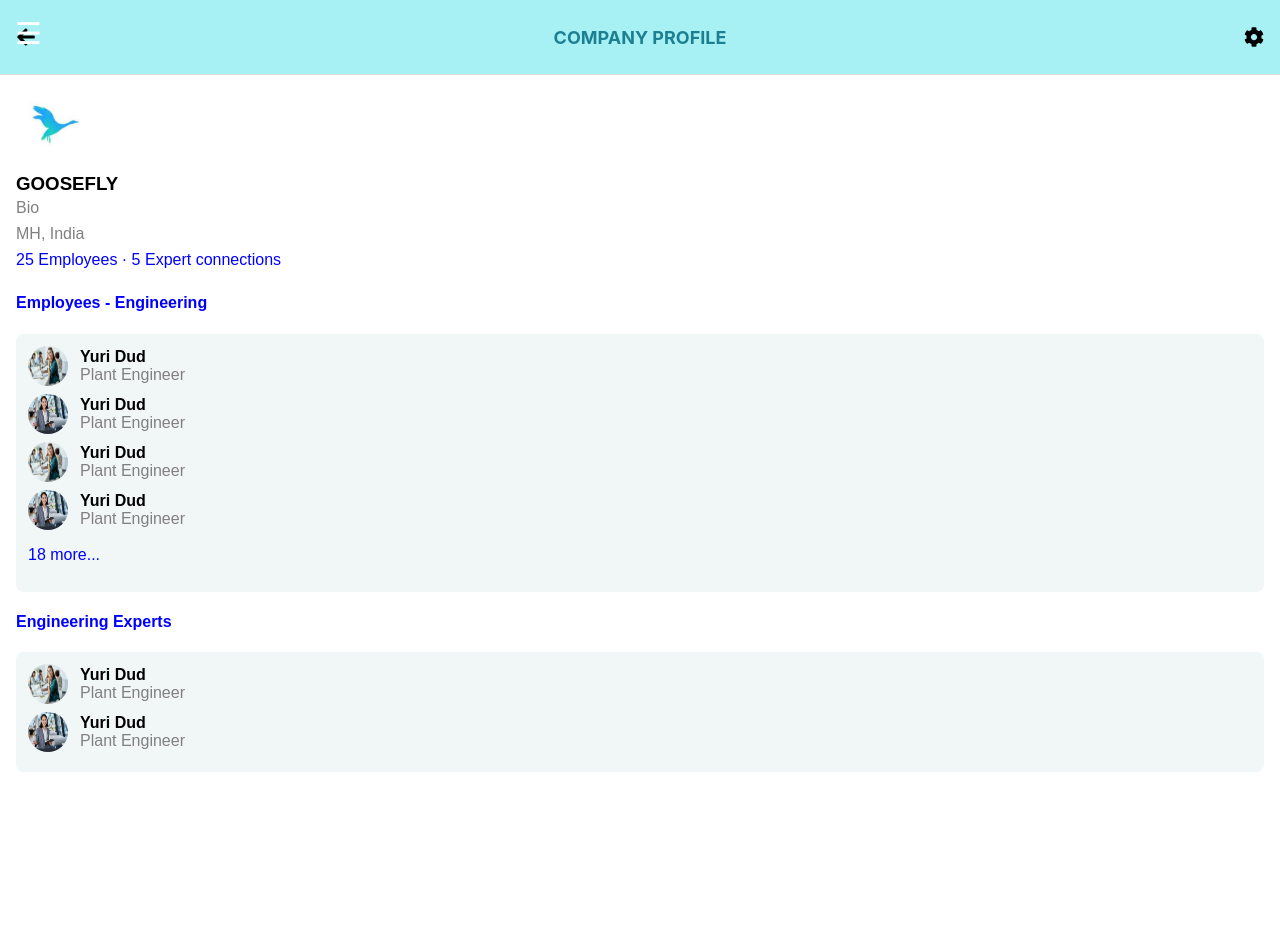
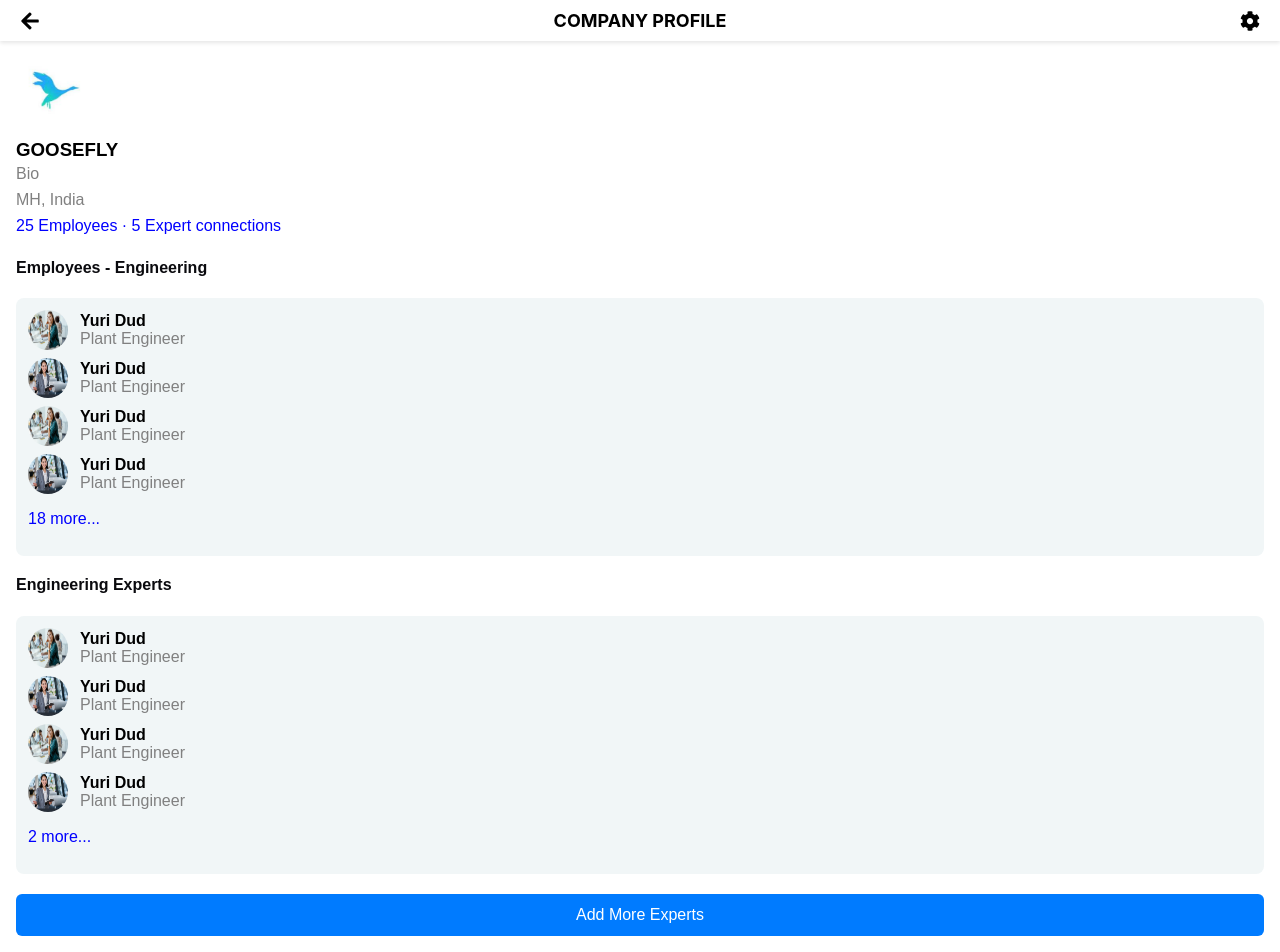
Before and after one commit to Anu-joseph1/goosefly_frontend, a React (Create React App) app: page /organization in a window 1280 px wide. Before the commit the page ends 800 px from the top, so only its background shows below. Built offline with nearby package versions, Linux system fonts and the light colour scheme.

Commit message:
org_page_modify

```diff
--- a/src/App.js
+++ b/src/App.js
@@ -1,12 +1,12 @@
 import React, { useState } from 'react';
-import { BrowserRouter as Router, Routes, Route } from 'react-router-dom';
+import { BrowserRouter as Router, Routes, Route, useLocation } from 'react-router-dom';
 import './App.css';
 import TopBar from './components/Topbar';
 import SideNav from './components/SideNav';
 import Page1 from './pages/Page1';
 import Page2 from './pages/Page2';
 import Page3 from './pages/Page3';
-import Page4 from './pages/page4';
+import Page4 from './pages/Page4';
 
 function App() {
   const [isOpen, setIsOpen] = useState(false);
@@ -17,9 +17,25 @@ function App() {
 
   return (
     <Router>
+      <AppContent isOpen={isOpen} toggleMenu={toggleMenu} />
+    </Router>
+  );
+}
+
+// Separate component to use useLocation hook
+function AppContent({ isOpen, toggleMenu }) {
+  const location = useLocation();
+
+  // Conditionally render TopBar based on the route
+  const shouldShowTopBar = location.pathname !== "/organization";
+
+  // Conditionally render SideNav based on the route
+  const shouldShowSideNav = location.pathname !== "/organization";
+
+  return (
     <div className="App">
-        <TopBar />
-        <SideNav isOpen={isOpen} toggleMenu={toggleMenu} />
+      {shouldShowTopBar && <TopBar />} {/* Show TopBar only if not on the organization page */}
+      {shouldShowSideNav && <SideNav isOpen={isOpen} toggleMenu={toggleMenu} />} {/* Show SideNav only if not on the organization page */}
       <div className="content">
         <Routes>
           <Route path="/" element={<Page1 isOpen={isOpen} />} />
@@ -29,7 +45,6 @@ function App() {
         </Routes>
       </div>
     </div>
-    </Router>
   );
 }
 
--- /dev/null
+++ b/src/components/OrganizationTopBar.css
@@ -0,0 +1,19 @@
+.organization-topbar {
+    display: flex;
+    align-items: center;
+    justify-content: space-between;
+    padding: 10px 20px;
+    background-color: #fff;
+    box-shadow: 0 2px 4px rgba(0, 0, 0, 0.1);
+  }
+
+  .organization-topbar .icon {
+    font-size: 20px;
+    cursor: pointer;
+  }
+
+  .organization-topbar .title {
+    font-size: 18px;
+    font-weight: bold;
+    margin: 0;
+  }
--- /dev/null
+++ b/src/components/OrganizationTopBar.js
@@ -0,0 +1,18 @@
+import React from "react";
+import { useNavigate } from "react-router-dom";
+import { FaArrowLeft, FaCog } from "react-icons/fa"; // Import icons
+import "./OrganizationTopBar.css"; // Create a new CSS file for styling
+
+const OrganizationTopBar = () => {
+  const navigate = useNavigate(); // For back navigation
+
+  return (
+    <div className="organization-topbar">
+      <FaArrowLeft className="icon" onClick={() => navigate(-1)} />
+      <h2 className="title">COMPANY PROFILE</h2>
+      <FaCog className="icon" />
+    </div>
+  );
+};
+
+export default OrganizationTopBar; // Ensure this is a default export
--- a/src/pages/Page3.css
+++ b/src/pages/Page3.css
@@ -33,7 +33,8 @@
 }
 
 .section-title {
-    color: blue;
+  color: rgb(10, 10, 14);
+  margin-top: 20px;
 }
 
 .section {
@@ -70,3 +71,21 @@
   color: blue;
   cursor: pointer;
 }
+
+/* Add More Experts Button */
+.add-experts-btn {
+  width: 100%;
+  padding: 12px;
+  margin-top: 20px;
+  background-color: #007bff;
+  color: white;
+  border: none;
+  border-radius: 6px;
+  font-size: 16px;
+  cursor: pointer;
+  text-align: center;
+}
+
+.add-experts-btn:hover {
+  background-color: #0056b3;
+}
--- a/src/pages/Page3.js
+++ b/src/pages/Page3.js
@@ -3,19 +3,16 @@ import "./Page3.css";
 import profileImage from "../assets/goose.jpeg"; // Company profile image
 import employeeImage1 from "../assets/profile2.jpg"; // Employee images
 import employeeImage2 from "../assets/profile3.jpg";
+import OrganizationTopBar from "../components/OrganizationTopBar"; // Import the OrganizationTopBar
 
 const OrganizationPage = () => {
   return (
+    <div>
+      <OrganizationTopBar /> {/* Only OrganizationTopBar is shown here */}
       <div className="container">
-      {/* Header */}
-      {/* <h3>ORGANIZATION PROFILE</h3> */}
-
         {/* Organization Info */}
         <div className="organization-info">
-        {/* Profile Image */}
           <img src={profileImage} alt="Company Profile" className="profile-image" />
-
-        {/* Organization Details */}
           <h3 className="company-name">GOOSEFLY</h3>
           <p className="bio">Bio</p>
           <p className="location">MH, India</p>
@@ -40,7 +37,7 @@ const OrganizationPage = () => {
         {/* Engineering Experts */}
         <h4 className="section-title">Engineering Experts</h4>
         <div className="section">
-        {[employeeImage1, employeeImage2].map((image, index) => (
+          {[employeeImage1, employeeImage2, employeeImage1, employeeImage2].map((image, index) => (
             <div key={index} className="employee">
               <img src={image} alt="Expert Profile" className="employee-image" />
               <div>
@@ -49,6 +46,11 @@ const OrganizationPage = () => {
               </div>
             </div>
           ))}
+          <p className="more">2 more...</p>
+        </div>
+
+        {/* Add More Experts Button */}
+        <button className="add-experts-btn">Add More Experts</button>
       </div>
     </div>
   );
```
Lines whose indentation alone changed are shown as unchanged.
